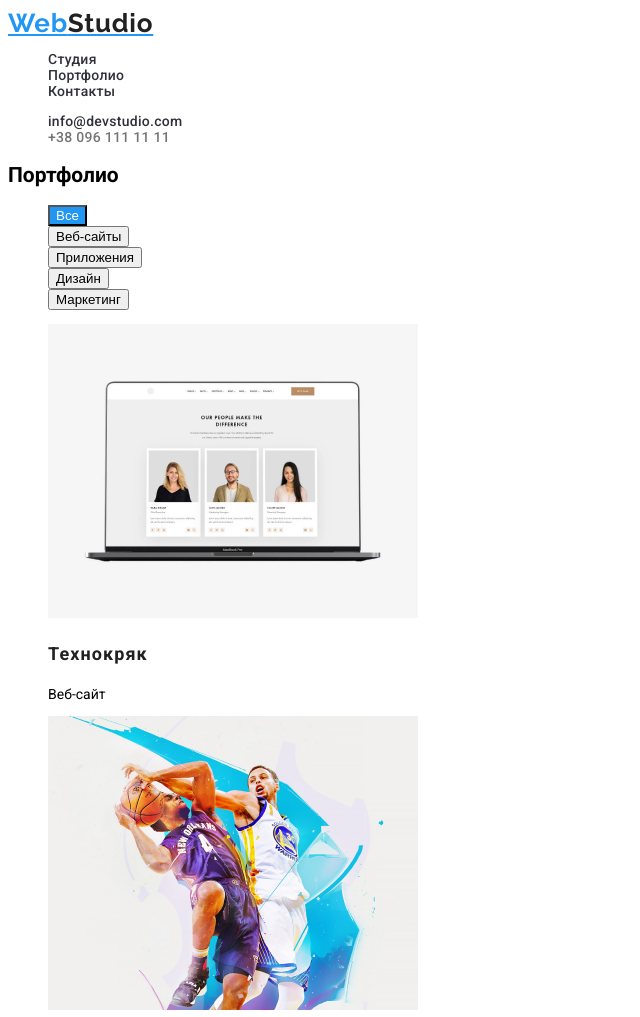
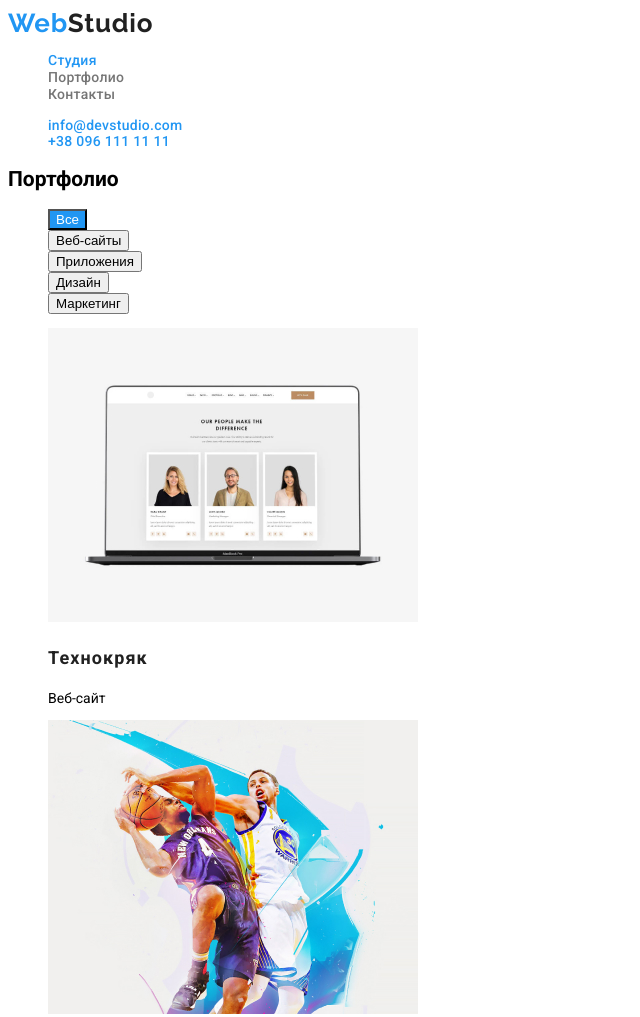
Before and after one commit to dmstepanuik/hw-2-restailing, a plain HTML site: page portfolio.html in a window 1280 px wide. Shown: the top 1017 px of the page, without its empty margins (0-640 px from the left). Drawn offline with Linux system fonts and the light colour scheme.

Commit message:
add css 8

```diff
--- a/css/styles.css
+++ b/css/styles.css
@@ -25,16 +25,8 @@ body {
   margin: -1px;
 }
 /* ----------------HEADER------------- */
-.header-current {
-  color: var(--accent-color);
-}
-.header-nav.current {
-  color: var(--accent-color);
-}
-.header-list {
+.list {
   list-style: none;
-}
-.header-link {
 }
 
 .logo {
@@ -49,38 +41,46 @@ body {
 .logo-accent {
   color: var(--forth-title-color);
 }
-.list {
+.link {
   text-decoration: none;
 }
-.header-item {
+/* .header-item {
   font-weight: 500;
   font-size: 14px;
   line-height: 1.14;
   letter-spacing: 0.02em;
   color: var(--second-title-color);
+} */
+.nav-link {
+  font-weight: 500;
+  font-size: 14px;
+  line-height: 1.14;
+  letter-spacing: 0.02em;
+  color: var(--third-title-color);
 }
 .header-item-tel {
   font-weight: 500;
   font-size: 14px;
   line-height: 1.14;
   letter-spacing: 0.02em;
-  color: var(--third-title-color);
+  color: var(--accent-color);
 }
-.header-item-maito {
+.header-contact-link {
   font-weight: 500;
   font-size: 14px;
   line-height: 1.14;
   letter-spacing: 0.02em;
   color: var(--accent-color);
 }
-.header-link:hover,
-.header-link:focus {
+
+.link:hover,
+.link:focus {
   color: var(--accent-color);
 }
-.header-item:hover,
-.header-item:focus {
+.current {
   color: var(--accent-color);
 }
+
 /* --------------------HERO------------ */
 .hero {
   background: var(--second-title-color);
--- a/portfolio.html
+++ b/portfolio.html
@@ -16,18 +16,25 @@
   <body>
     <header class="header">
       <nav class="header-nav">
-        <a class="logo link" href=""lang="en">Web<span class="logo-accent">Studio</span></a>
-        <ul class="header-list">
-          <li class="header-item link">Студия</a></li>
-          <li class="header-item current link">Портфолио</a>
+        <a class="logo link" href="lang=en">Web<span class="logo-accent">Studio</span></a>
+        <ul class="list">
+          <li class="header-item">
+            <a class="nav-link link current" href="./index.html">Студия</a>
           </li>
-          <li class="header-item link">Контакты</a></li>
+          <li class="header-item">
+            <a class="nav-link link" href="./portfolio.html">Портфолио</a>
+          </li>
+          <li class="header-item"><a class="nav-link link" href="#">Контакты</a></li>
         </ul>
       </nav>
-      <ul class="header-list">
-        <li class="header-item mailto header-link">info@devstudio.com</a>
+      <ul class="list">
+        <li class="header-item mailto header-link">
+          <a href="mailto:info@devstudio.com" class="header-contact-link link"
+            >info@devstudio.com</a
+          >
         </li>
-        <li class="header-item-tel header link">+38 096 111 11 11</a>
+        <li class="header-item-tel header-link">
+          <a href="tel:+380961111111" class="header-contact-link link">+38 096 111 11 11</a>
         </li>
       </ul>
     </header>
@@ -35,7 +42,9 @@
       <section class="work">
         <h1 class="works-title">Портфолио</h1>
         <ul class="work-list">
-          <li class="work-item"><button type="button" class="work-item-btn-current">Все</button></li>
+          <li class="work-item">
+            <button type="button" class="work-item-btn-current">Все</button>
+          </li>
           <li class="work-item"><button type="button" class="work-item-btn">Веб-сайты</button></li>
           <li class="work-item"><button type="button" class="work-item-btn">Приложения</button></li>
           <li class="work-item"><button type="button" class="work-item-btn">Дизайн</button></li>
@@ -59,7 +68,7 @@
           </li>
           <li class="project-item">
             <img src="./img/img7.jpg" alt="проект4" />
-            <h2 class="project-title">Проект  <span lang="en">Prime</span></h2>
+            <h2 class="project-title">Проект <span lang="en">Prime</span></h2>
             <p class="project-text">Маркетинг</p>
           </li>
           <li class="project-item">
@@ -91,7 +100,7 @@
       </section>
     </main>
     <footer class="footer">
-      <a class="footer-link" href=""lang="en">Web<span class="footer-title">Studio</span></a>
+      <a class="footer-link" href="lang=en">Web<span class="footer-title">Studio</span></a>
       <address class="contacts">
         <ul class="contacts-list">
           <li class="contacts-item">
@@ -105,10 +114,10 @@
             >
           </li>
           <li class="contacts-item">
-            <a href="mailto:info@devstudio.com" class="contacts-link">info@example.com</a>
+            <a href="mailto:info@devstudio.com" class="contacts-link link">info@example.com</a>
           </li>
           <li class="contacts-item">
-            <a href="tel:+380961111111" class="contacts-link">+38 096 111 11 11</a>
+            <a href="tel:+380961111111" class="contacts-link link">+38 096 111 11 11</a>
           </li>
         </ul>
       </address>
```
Also changed, not shown: index.html (+10 -11 lines).
